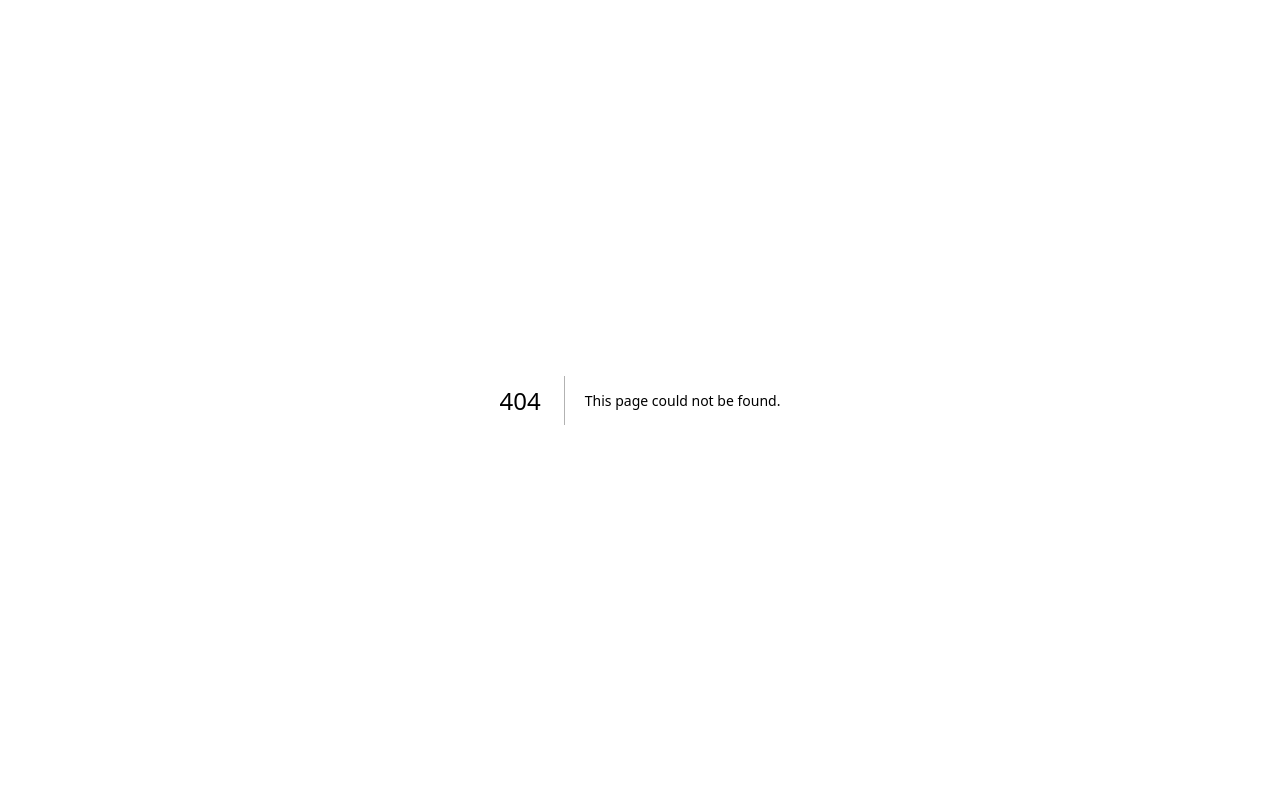
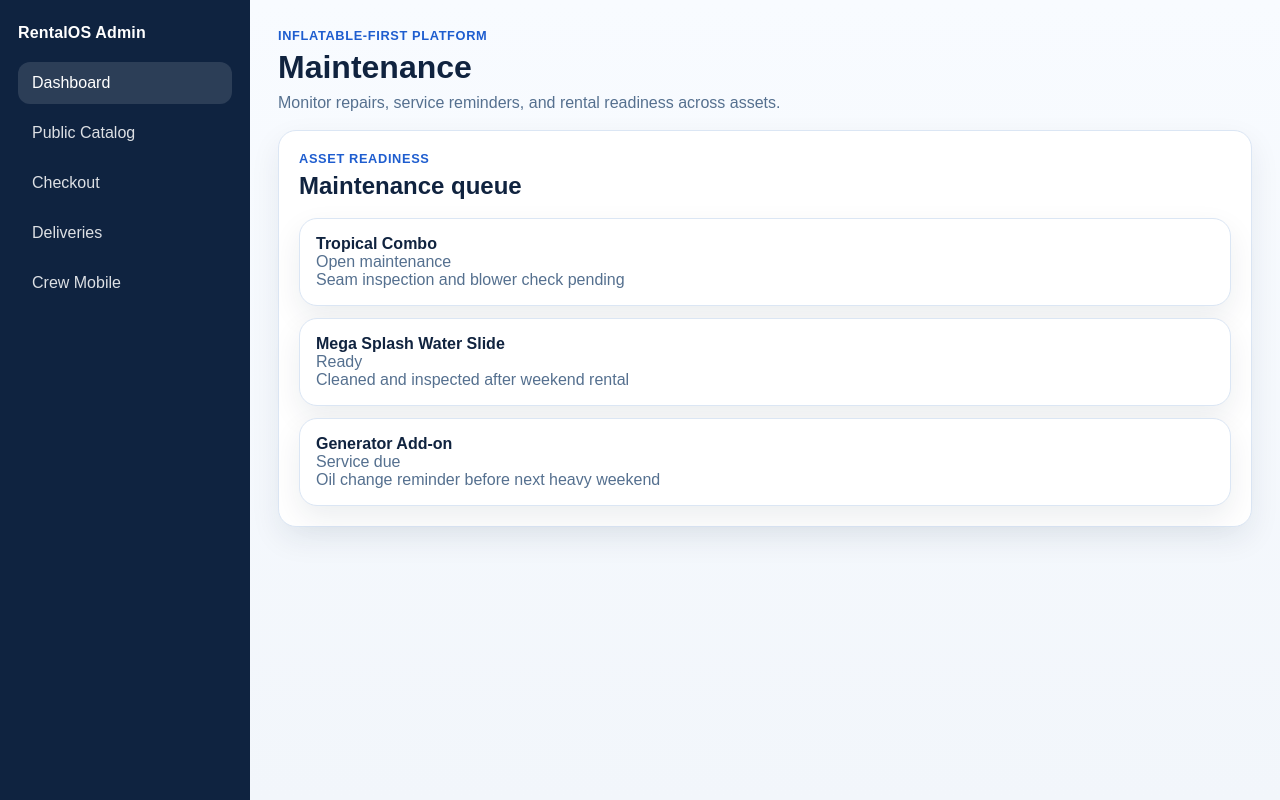
Before and after one commit to kkoly10/rental-software, a Next.js app: page /dashboard/maintenance in a window 1280 px wide. Before the commit this address had no page. Built offline with nearby package versions, Linux system fonts and the light colour scheme.

Commit message:
Create page.tsx

```diff
--- /dev/null
+++ b/app/dashboard/maintenance/page.tsx
@@ -0,0 +1,46 @@
+import { DashboardShell } from "@/components/layout/dashboard-shell";
+
+const records = [
+  {
+    name: "Tropical Combo",
+    status: "Open maintenance",
+    note: "Seam inspection and blower check pending",
+  },
+  {
+    name: "Mega Splash Water Slide",
+    status: "Ready",
+    note: "Cleaned and inspected after weekend rental",
+  },
+  {
+    name: "Generator Add-on",
+    status: "Service due",
+    note: "Oil change reminder before next heavy weekend",
+  },
+];
+
+export default function MaintenancePage() {
+  return (
+    <DashboardShell
+      title="Maintenance"
+      description="Monitor repairs, service reminders, and rental readiness across assets."
+    >
+      <section className="panel">
+        <div className="section-header">
+          <div>
+            <div className="kicker">Asset readiness</div>
+            <h2 style={{ margin: "6px 0 0" }}>Maintenance queue</h2>
+          </div>
+        </div>
+        <div className="list">
+          {records.map((record) => (
+            <article key={record.name} className="order-card">
+              <strong>{record.name}</strong>
+              <div className="muted">{record.status}</div>
+              <div className="muted">{record.note}</div>
+            </article>
+          ))}
+        </div>
+      </section>
+    </DashboardShell>
+  );
+}
```
